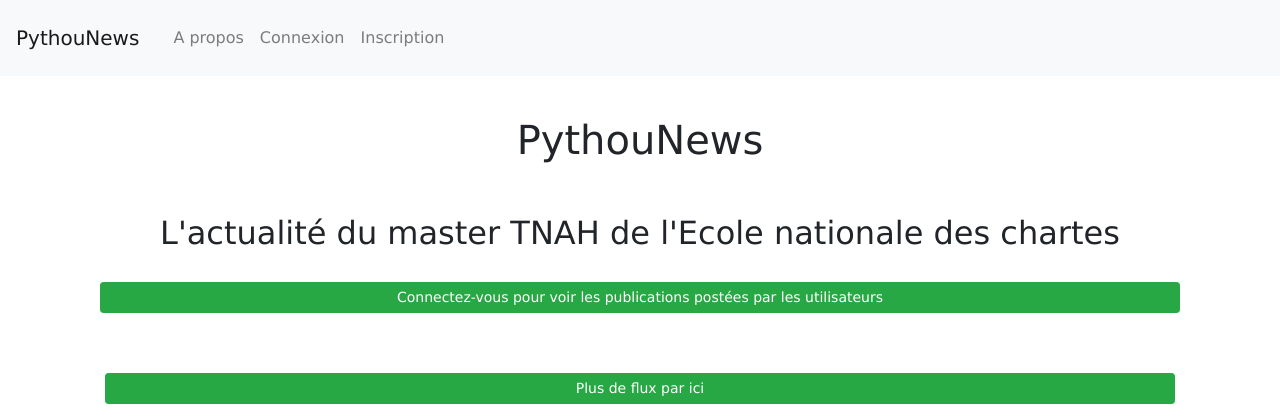
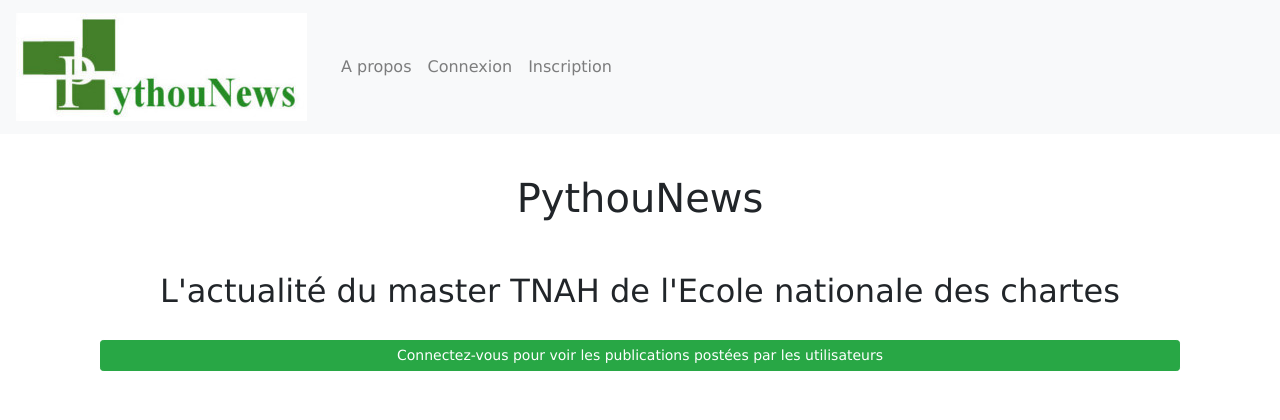
Before and after one commit to Chartes-TNAH/flux, a Flask app: page / in a window 1280 px wide. Shown: the top 420 px of the page. Run offline with Flask 2, Linux system fonts and the light colour scheme; data that the repository does not hold is empty; some libraries are stand-ins or nearby versions.

Commit message:
intégration du logo au header selon issue #148

```diff
--- a/pythounews/templates/partials/header.html
+++ b/pythounews/templates/partials/header.html
@@ -6,7 +6,9 @@
 </head>
 <body>
   <nav class="navbar navbar-expand-lg navbar-light bg-light">
-  <a class="navbar-brand" href="{{ url_for('accueil') }}">PythouNews</a>
+  <a class="navbar-brand" href="{{ url_for('accueil') }}">
+  	<img src="static/images/pythounews.jpg" alt="PythouNews"/>
+  </a>
   <button class="navbar-toggler" type="button" data-toggle="collapse" data-target="#navbarSupportedContent" aria-controls="navbarSupportedContent" aria-expanded="false" aria-label="Toggle navigation">
     <span class="navbar-toggler-icon"></span>
   </button>
```
